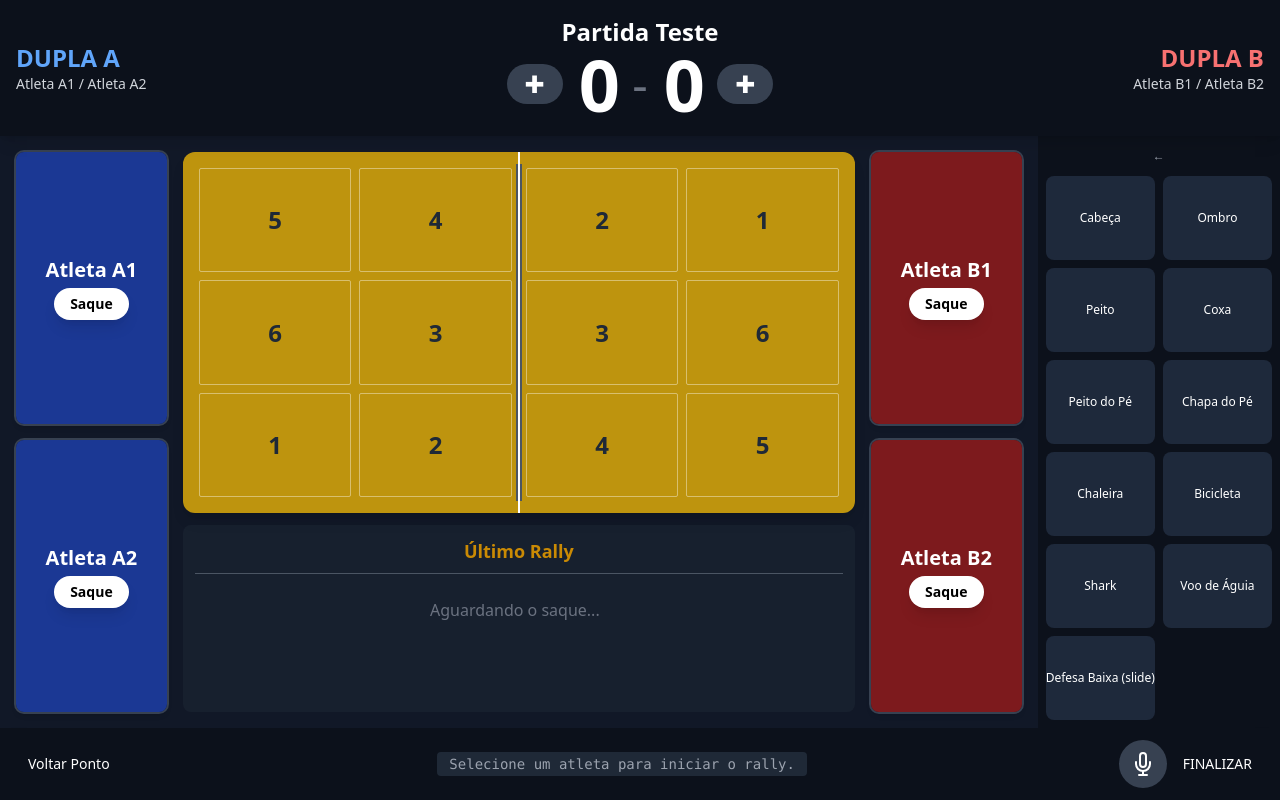
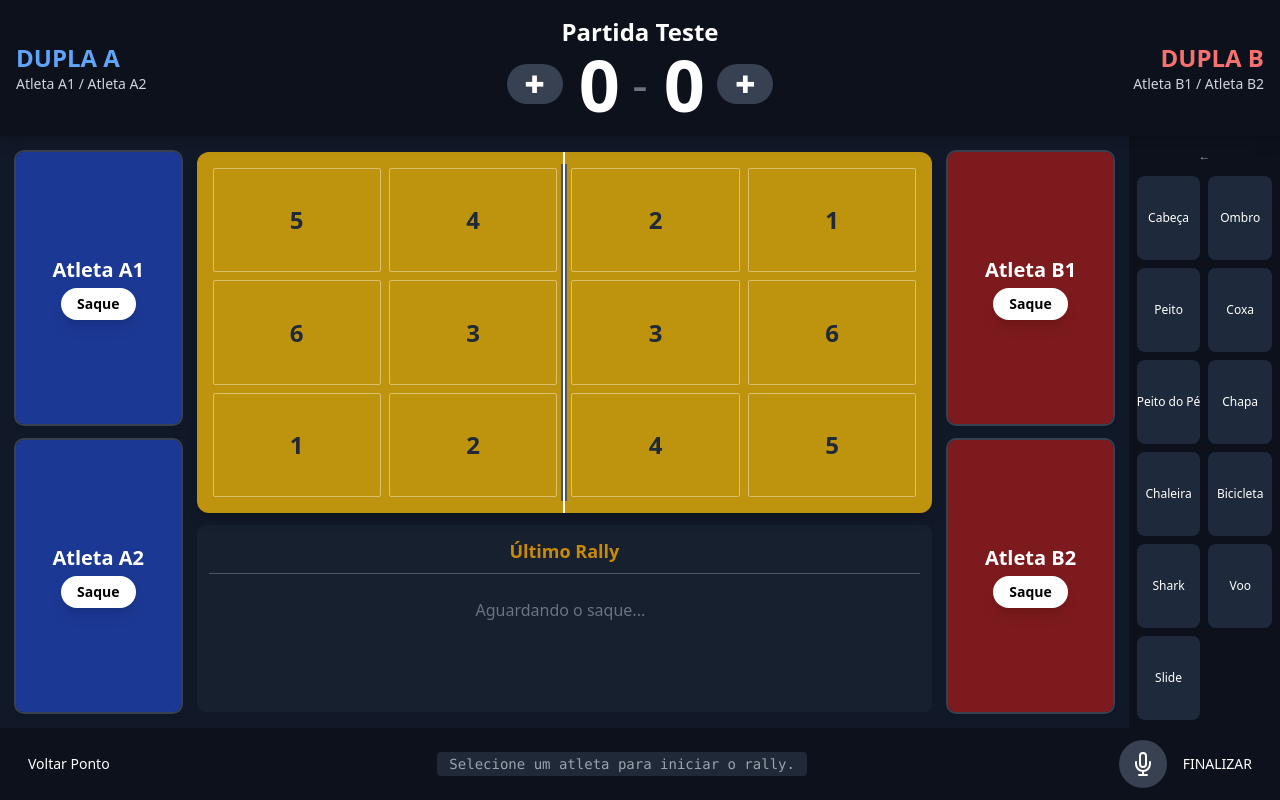
Before and after one commit to FelipeDireito/FTV-Scout, a React (Vite) app in the folder frontend/: page /partida in a window 1280 px wide. Built offline with nearby package versions, Linux system fonts and the light colour scheme.

Commit message:
feat: nome das técnicas reduzidas para facilitar uso de voz

```diff
--- a/frontend/src/constants/jogo.js
+++ b/frontend/src/constants/jogo.js
@@ -22,12 +22,12 @@ export const TECNICAS = [
   { id: 3, nome: "Peito" },
   { id: 4, nome: "Coxa" },
   { id: 5, nome: "Peito do Pé" },
-  { id: 6, nome: "Chapa do Pé" },
+  { id: 6, nome: "Chapa" },
   { id: 7, nome: "Chaleira" },
   { id: 8, nome: "Bicicleta" },
   { id: 9, nome: "Shark" },
-  { id: 10, nome: "Voo de Águia" },
-  { id: 11, nome: "Defesa Baixa (slide)" },
+  { id: 10, nome: "Voo" },
+  { id: 11, nome: "Slide" },
 ];
 
 export const MOTIVOS_PONTO = [
```
